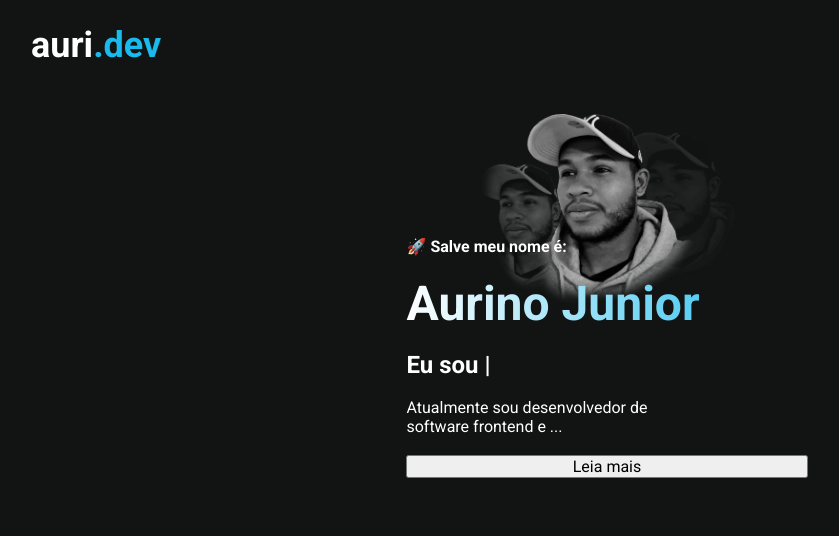
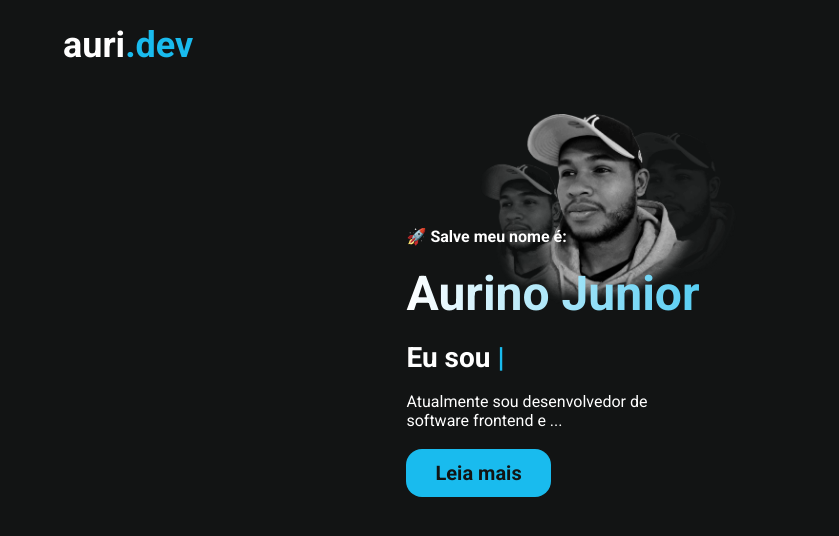
Before and after one commit to AurinoJunior/aurino.dev-v2-old, a Next.js app: page / in a window 1280 px wide. Shown: the top 536 px of the page, without its empty margins (33-872 px from the left). Built offline with nearby package versions, Linux system fonts and the light colour scheme.

Commit message:
Finishing hero section

```diff
--- /dev/null
+++ b/src/components/atoms/Button/Button.styles.ts
@@ -0,0 +1,17 @@
+import styled from "styled-components";
+
+import { primary, gray_900 } from "../../../styles/Colors";
+
+export const ButtonStyled = styled.button`
+  background-color: ${primary};
+
+  border-radius: 1rem;
+
+  padding: 0.75rem;
+  width: 30%;
+
+  font-size: 1.25rem;
+  font-weight: 600;
+  text-align: center;
+  color: ${gray_900};
+`;
--- /dev/null
+++ b/src/components/atoms/Button/Button.tsx
@@ -0,0 +1,11 @@
+import React from "react";
+
+import { ButtonStyled } from "./Button.styles";
+
+interface IButtonProps {
+  children: React.ReactNode | string;
+}
+
+export const Button = ({ children }: IButtonProps) => {
+  return <ButtonStyled>{children}</ButtonStyled>;
+};
--- a/src/components/atoms/Container/Container.styles.ts
+++ b/src/components/atoms/Container/Container.styles.ts
@@ -1,6 +1,6 @@
 import styled from "styled-components";
 
 export const Container = styled.div`
-  max-width: 90%;
+  max-width: 85%;
   margin: 0 auto;
 `;
--- a/src/components/atoms/Logo/Logo.styles.ts
+++ b/src/components/atoms/Logo/Logo.styles.ts
@@ -1,6 +1,6 @@
 import styled from "styled-components";
 
-export const LogoStyles = styled.h1`
+export const LogoStyled = styled.h1`
   font-size: 2.25rem;
 
   span {
--- a/src/components/atoms/Logo/Logo.tsx
+++ b/src/components/atoms/Logo/Logo.tsx
@@ -1,11 +1,11 @@
 import React from "react";
 
-import { LogoStyles } from "./Logo.styles";
+import { LogoStyled } from "./Logo.styles";
 
 export const Logo: React.FC = () => {
   return (
-    <LogoStyles>
+    <LogoStyled>
       auri<span>.dev</span>
-    </LogoStyles>
+    </LogoStyled>
   );
 };
--- a/src/components/molecules/Hero/Hero.styles.ts
+++ b/src/components/molecules/Hero/Hero.styles.ts
@@ -2,7 +2,7 @@ import styled from "styled-components";
 
 import { primary } from "../../../styles/Colors";
 
-export const Box = styled.div`
+export const Box = styled.section`
   display: flex;
   flex-direction: column;
   align-items: center;
@@ -13,10 +13,10 @@ export const Box = styled.div`
 export const Content = styled.div`
   display: flex;
   flex-direction: column;
-  justify-content: space-around;
+  justify-content: space-between;
 
   margin-top: -5rem;
-  height: 260px;
+  height: 270px;
 
   z-index: 1;
 
@@ -35,6 +35,14 @@ export const Content = styled.div`
     background-clip: text;
   }
 
+  .hero__subtitle {
+    font-size: 1.75rem;
+
+    span {
+      color: ${primary};
+    }
+  }
+
   .hero__description {
     width: 70%;
   }
--- a/src/components/molecules/Hero/Hero.tsx
+++ b/src/components/molecules/Hero/Hero.tsx
@@ -4,6 +4,7 @@ import Image from "next/image";
 import myImage from "../../../assets/eu.png";
 
 import { Box, Content } from "./Hero.styles";
+import { Button } from "../../atoms/Button/Button";
 
 export const Hero: React.FC = () => {
   return (
@@ -17,11 +18,13 @@ export const Hero: React.FC = () => {
       <Content>
         <p className="hero__context">🚀 Salve meu nome é:</p>
         <h1 className="hero__title">Aurino Junior</h1>
-        <h2>Eu sou |</h2>
+        <h2 className="hero__subtitle">
+          Eu sou <span>|</span>
+        </h2>
         <p className="hero__description">
           Atualmente sou desenvolvedor de software frontend e ...
         </p>
-        <button>Leia mais</button>
+        <Button>Leia mais</Button>
       </Content>
     </Box>
   );
--- a/src/styles/GlobalStyles.ts
+++ b/src/styles/GlobalStyles.ts
@@ -42,6 +42,7 @@ export const GlobalStyle = createGlobalStyle<Props>`
   }
 
   button {
+    all: unset;
     cursor: pointer;
   }
 
```
